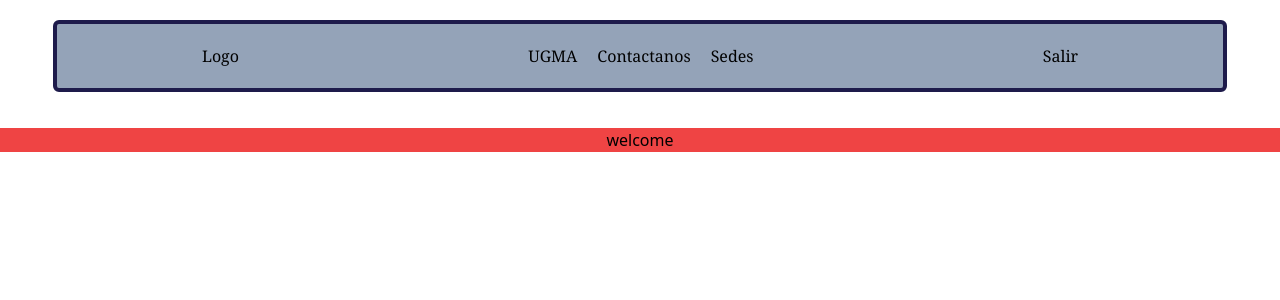
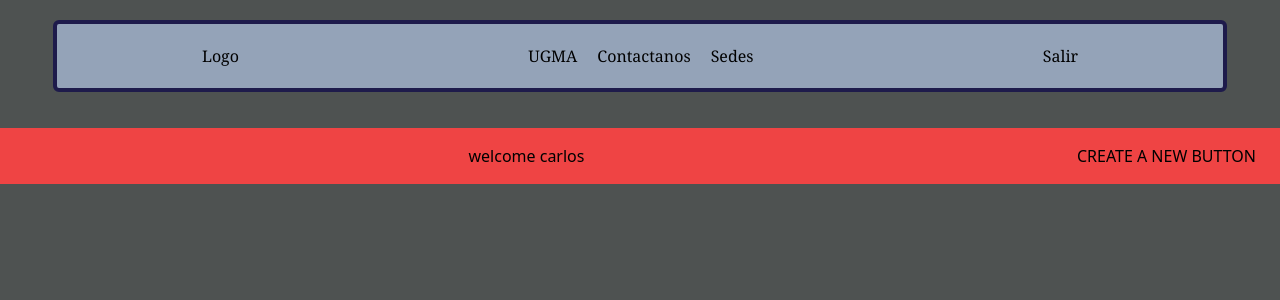
Before and after one commit to MoralesMortales/Terna-Project-Django, a Django app: page / in a window 1280 px wide. Shown: the top 300 px of the page. Run offline with Django 5.2, Linux system fonts and the light colour scheme; a user stored in the database is signed in; some libraries are stand-ins or nearby versions.

Commit message:
iwantyoutoknow

```diff
--- a/TernaApp/urls.py
+++ b/TernaApp/urls.py
@@ -1,4 +1,4 @@
-from .views import BasePage,logIn,logOut,signUp,menuDefaultPage
+from .views import BasePage,logIn,logOut,signUp,menuDefaultPage, createNew
 from django.urls import path
 
 urlpatterns = [
@@ -6,4 +6,5 @@ urlpatterns = [
    path("login", logIn, name="Login"),
    path("logout", logOut, name="Logout"),
    path("signup", signUp, name="Signup"),
+   path("createNew", createNew, name="Create"),
 ]
--- a/TernaApp/views.py
+++ b/TernaApp/views.py
@@ -9,6 +9,8 @@ from django.contrib import messages
 from django.contrib.auth import logout, login, authenticate
 from django.core.mail import send_mail
 
+def createNew(request):
+    return render(request, "createNew.html")
 
 # Create your views here.
 
@@ -40,8 +42,6 @@ def logOut(request):
     if request.method=="POST":
         logout(request)
         return render(request,"menu.html")
-
-
     return render(request,"signout.html")
 
 def signUp(request):
@@ -59,11 +59,11 @@ def signUp(request):
         cedula = request.POST['cedula']
         fnaci = request.POST['fnaci']
         tlfn = request.POST['tlfn']
+        sexo = request.POST['sexo']
         carrera_views= request.POST.get('carrera')
         carrera_views = get_object_or_404(Carrera, pk=carrera_views)
-
         myuser = User.objects.create_user(username, email, password)
-        estudiante = Estudiante.objects.create(nombre=username,apellidoPaterno=pname,apellidoMaterno=mname,cedula=cedula,fechaNacimiento=fnaci,telefono=tlfn,carrera=carrera_views)
+        estudiante = Estudiante.objects.create(nombre=username,apellidoPaterno=pname,sexo = sexo,apellidoMaterno=mname,cedula=cedula,fechaNacimiento=fnaci,telefono=tlfn,carrera=carrera_views)
         estudiante.user = myuser
         myuser.username = username
         myuser.email = email
@@ -79,4 +79,5 @@ def signUp(request):
     return render(request, 'signup.html', {'form': form, 'carreras': carreras})
 
 def menuDefaultPage(request):
-    return render(request, "menu.html")
+    context = {'username': request.user.username}
+    return render(request, "menu.html", context)
--- a/TernaProject/settings.py
+++ b/TernaProject/settings.py
@@ -31,7 +31,6 @@ INSTALLED_APPS = [
     'theme',
     'django_browser_reload',
     'TernaApp',
-    "widget_tweaks",
 ]
 
 NPM_BIN_PATH = "C:/Program Files/nodejs/npm.cmd"
--- a/static/css/base.css
+++ b/static/css/base.css
@@ -1,4 +1,3 @@
-*{
-    background-color: rgb(63, 236, 199);
-    font-size: 1rem;
+body{
+    background-color: rgb(78, 82, 81);
 }
--- a/templates/base.html
+++ b/templates/base.html
@@ -1,3 +1,5 @@
+{% load static %}
+
 <!DOCTYPE html>
 <html lang="en">
 
@@ -7,6 +9,7 @@
 	<meta name="viewport" content="width=device-width, initial-scale=1.0">
 	<meta http-equiv="X-UA-Compatible" content="ie=edge">
 	<script src="https://cdn.tailwindcss.com"></script>
+	<link rel="stylesheet" href="{% static "css/base.css" %}">
 
 </head>
 
--- a/templates/login.html
+++ b/templates/login.html
@@ -1,10 +1,12 @@
 {% extends 'base.html' %}
+{% load static %}
 <!DOCTYPE html>
 <html lang="en">
 
 <head>
     <meta charset="UTF-8">
     <meta name="viewport" content="width=device-width, initial-scale=1.0">
+	<link rel="stylesheet" href="{% static "css/base.css" %}">
     <script src="https://cdn.tailwindcss.com"></script>
     <title>login</title>
 </head>
@@ -25,7 +27,7 @@
 
                         <label for="">Name</label>
                         <input type="text" name="username" id="self_user"
-                            class="w-1/2 rounded-md bg-slate-200  border-zinc-700 border-2">
+                            class="w-1/2 rounded-md bg-slate-200  border-zinc-700 border-2 text-black">
                     </div>
 
                     <div id="password" class="p-3 w-full bg-neutral-700 text-white flex justify-around rounded-md">
@@ -42,6 +44,7 @@
 
                 <a class="text-white hover:text-yellow-600" href="{% url 'Signup' %}">
                     <h2>Don't have an account? Sign up here!</h2>
+
                 </a>
             </div>
         </div>
--- a/templates/menu.html
+++ b/templates/menu.html
@@ -1,22 +1,27 @@
 {% extends 'base.html' %}
+
+{% load static %}
 
 <!DOCTYPE html>
 <html lang="en">
 <head>
     <meta charset="UTF-8">
     <meta name="viewport" content="width=device-width, initial-scale=1.0">
+	<link rel="stylesheet" href="{% static "css/base.css" %}">
     <script src="https://cdn.tailwindcss.com"></script>
 
     <title>Document</title>
+
 </head>
 <body>
     {% block content %}
 
     <div id="content" class="flex flex-row justify-center bg-red-500">
 
-
         {% if request.user.is_authenticated %}
         <h1 class="m-auto">welcome {{ username }}</h1>
+
+        <a href="" class="py-4 px-6">CREATE A NEW BUTTON</a>
 
 		{% else %}
         <h1 class="m-auto">welcome to the menu</h1>
--- a/templates/signout.html
+++ b/templates/signout.html
@@ -1,9 +1,12 @@
 {% extends 'base.html' %}
+{% load static %}
 
 <!DOCTYPE html>
+
 <html lang="en">
 <head>
     <meta charset="UTF-8">
+	<link rel="stylesheet" href="{% static "css/base.css" %}">
     <meta name="viewport" content="width=device-width, initial-scale=1.0">
 	<script src="https://cdn.tailwindcss.com"></script>
     <title>login</title>
@@ -23,8 +26,8 @@
 
         </form>
 
+        </div>
 
-        </div>
     </div>
     {% endblock content %}
 </body>
--- a/templates/signup.html
+++ b/templates/signup.html
@@ -1,10 +1,13 @@
 {% extends 'base.html' %}
+{% load static %}
 <!DOCTYPE html>
+
 <html lang="en">
 
 <head>
     <meta charset="UTF-8">
     <meta name="viewport" content="width=device-width, initial-scale=1.0">
+    <link rel="stylesheet" href="{% static "css/base.css" %}">
     <script src="https://cdn.tailwindcss.com"></script>
     <title>login</title>
 </head>
@@ -58,7 +61,7 @@
 
                     <div id="sexo" class="rounded-md p-3 w-3/4 text-white bg-neutral-700 flex justify-between">
                         <label for="">Sexo</label>
-                        <input type="555" name="cedula" id="self-email"
+                        <input type="555" name="sexo" id="self-email"
                             class=" text-zinc-950 w-1/2 rounded-md bg-slate-200  border-zinc-700 border-2">
                     </div>
 
```
Also changed, not shown: templates/createNew.html (added, +13 -0 lines), terna.db.
